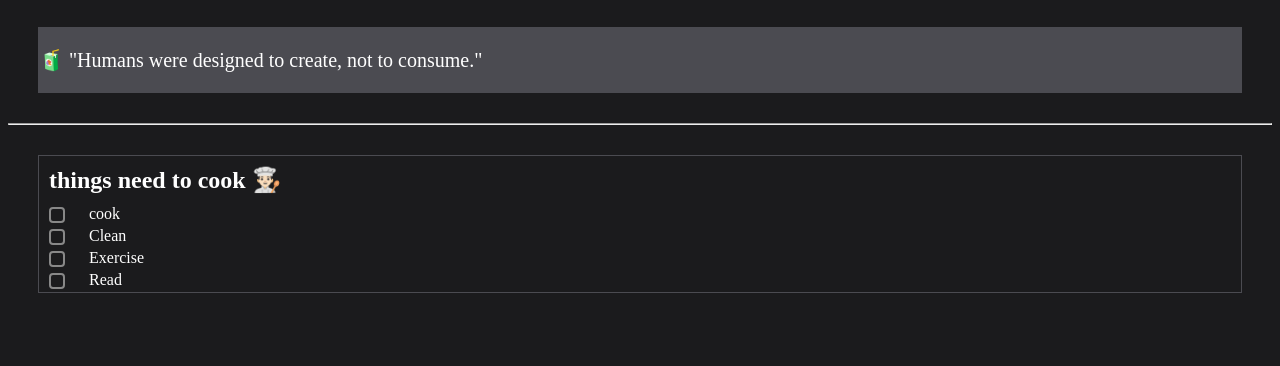
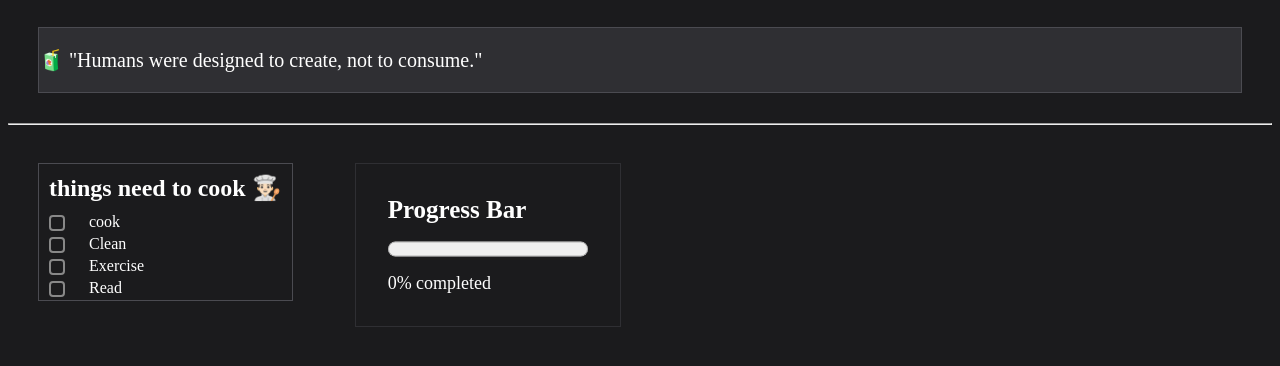
Before and after one commit to Asnan07/Focus-Hub, a plain HTML site: page index.html in a window 1280 px wide. Shown: the part 388-754 px from the top of the page. Drawn offline with Linux system fonts and the light colour scheme.

Commit message:
added progress bar to todo section

```diff
--- a/index.html
+++ b/index.html
@@ -7,6 +7,7 @@
     <link rel="stylesheet" href="style.css" />
     <script src="main.js"></script>
   </head>
+
   <body>
     <!--Banner section-->
     <div class="banner">
@@ -24,6 +25,7 @@
     </div>
     <hr>
     <!--Things section-->
+    <div class="todo-progress">
       <div class="todo">
         <h2> things need to cook 👨🏻‍🍳</h2>
           <form>
@@ -37,5 +39,12 @@
             <label for="todo4">Read</label><br>
           </form>
       </div>
+    <!--Progress Bar-->
+      <div class="progress-section" >
+      <label>Progress Bar</label>
+      <progress id="progress-bar" value="0" max="100"></progress>
+      <div id="progress-percent"></div>
+   </div>
+    </div>
   </body>
 </html>
--- a/main.js
+++ b/main.js
@@ -0,0 +1,24 @@
+document.addEventListener("DOMContentLoaded", function () {
+  const checkboxes = document.querySelectorAll('.todo input[type="checkbox"]');
+  const progressBar = document.getElementById("progress-bar");
+  const percentDisplay = document.getElementById("progress-percent");
+  console.log(
+    "Checkboxes found:",
+    checkboxes.length,
+    "Progress bar:",
+    progressBar
+  );
+
+  function updateProgress() {
+    const total = checkboxes.length;
+    const checked = document.querySelectorAll(
+      '.todo input[type="checkbox"]:checked'
+    ).length;
+    const percent = (checked / total) * 100;
+    progressBar.value = percent;
+    console.log("Checked:", checked, "Total:", total, "Percent:", percent);
+    percentDisplay.textContent = `${Math.round(percent)}% completed`;
+  }
+  checkboxes.forEach((cb) => cb.addEventListener("change", updateProgress));
+  updateProgress();
+});
--- a/style.css
+++ b/style.css
@@ -1,3 +1,8 @@
+#progress-percent {
+  color: white;
+  font-size: 18px;
+  margin-top: 8px;
+}
 .banner {
   position: relative;
   height: 250px;
@@ -44,13 +49,15 @@ body {
   color: white;
   margin: 30px;
   border: #4b4b51 0.5px solid;
-  background-color: #4b4b51;
+  background-color: #2f2f33;
   font-size: 20px;
 }
 .todo {
   color: white;
   margin: 30px;
   border: 1px solid #4b4b51;
+  height: fit-content;
+  width: fit-content;
 }
 h2 {
   margin: 10px;
@@ -94,6 +101,30 @@ input[type="checkbox"]:checked::after {
 .todo label {
   margin-left: 10px;
 }
+
+.todo-progress {
+  display: flex;
+  align-items: flex-start;
+}
+.progress-section {
+  border: 1px solid #2f2f33;
+  padding: 32px;
+  margin-top: 30px;
+  margin-left: 32px;
+}
+
+#progress-bar {
+  width: 200px;
+  height: 30px;
+}
+.progress-section label {
+  font-size: 25px;
+  font-weight: bold;
+  color: white;
+  display: block;
+  margin-bottom: 10px;
+}
+
 @media (max-width: 600px) {
   .banner {
     height: 140px;
```
Lines whose indentation alone changed are shown as unchanged.
